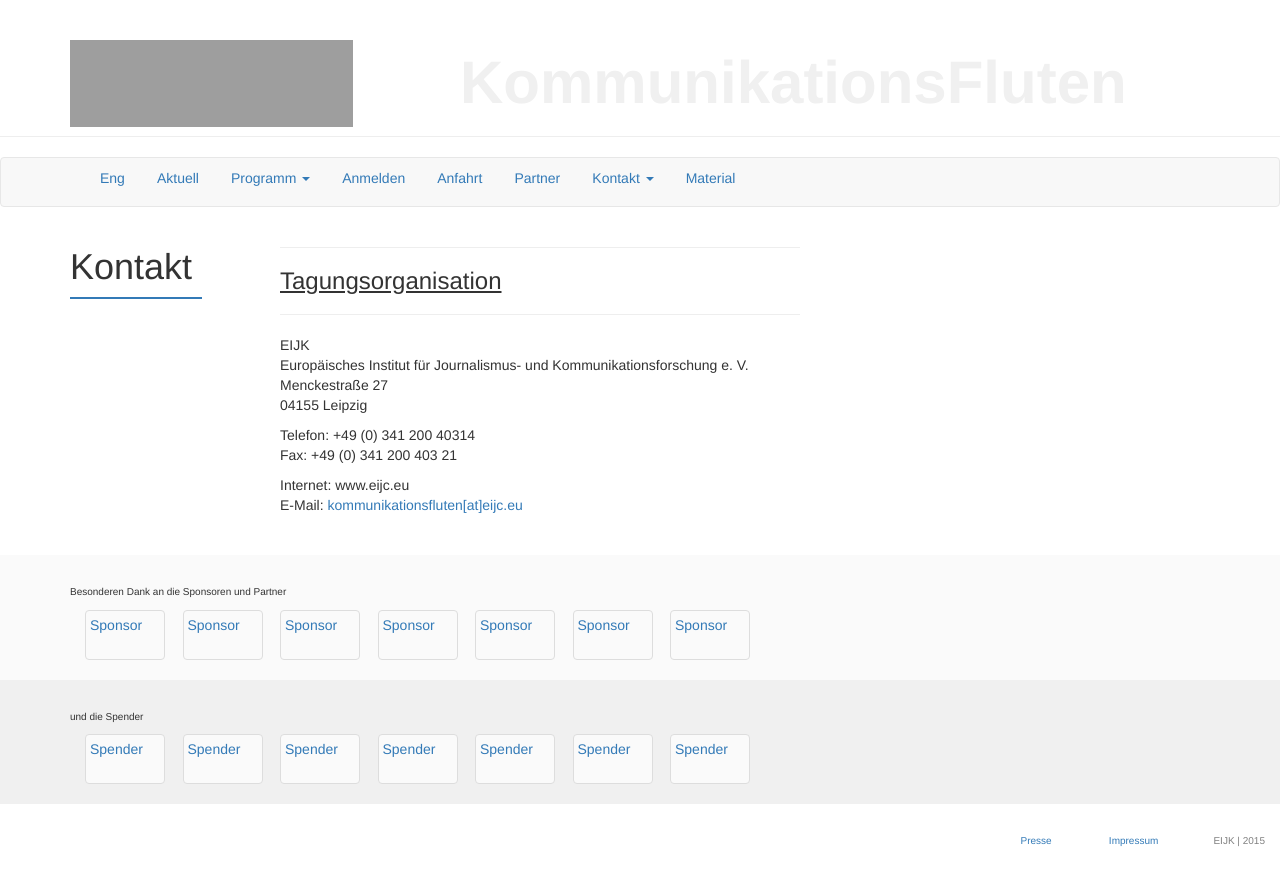
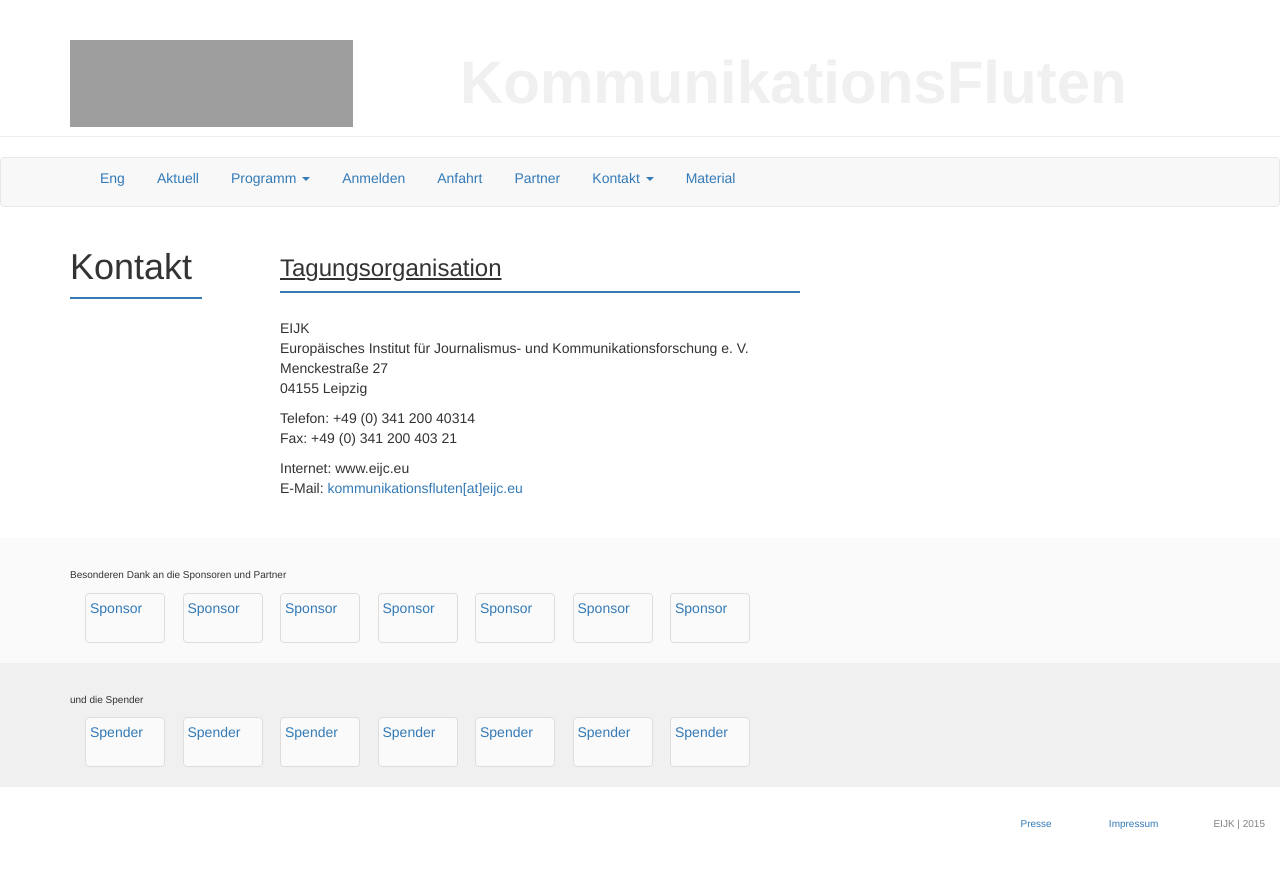
Before and after one commit to susedev/test, a Jekyll site: the page built from kontakt.html, in a window 1280 px wide. Shown: the top 886 px of the page. Built offline with Jekyll 4.4.1, drawn with Linux system fonts in a browser that asks for light colours; nearby versions of some CDN libraries; grey boxes are pictures that could not be loaded.

Commit message:
Update kontakt.html

```diff
--- a/kontakt.html
+++ b/kontakt.html
@@ -1,10 +1,10 @@
 ---
 title: Kontakt
 ---
-<hr noshade="noshade" size="1" />
-<h3><u>Tagungsorganisation</u></h3>
 
-<hr noshade="noshade" size="1" />
+<h3 style="margin-top: 28px;"><u>Tagungsorganisation</u></h3>
+
+<div class="box" style="background-color: #337AB7; height:2px; margin-top:3px; margin-bottom:25px;"></div>
 <p>EIJK<br />
 Europ&auml;isches Institut f&uuml;r Journalismus- und Kommunikationsforschung e. V.<br />
 Menckestra&szlig;e 27<br />
```
